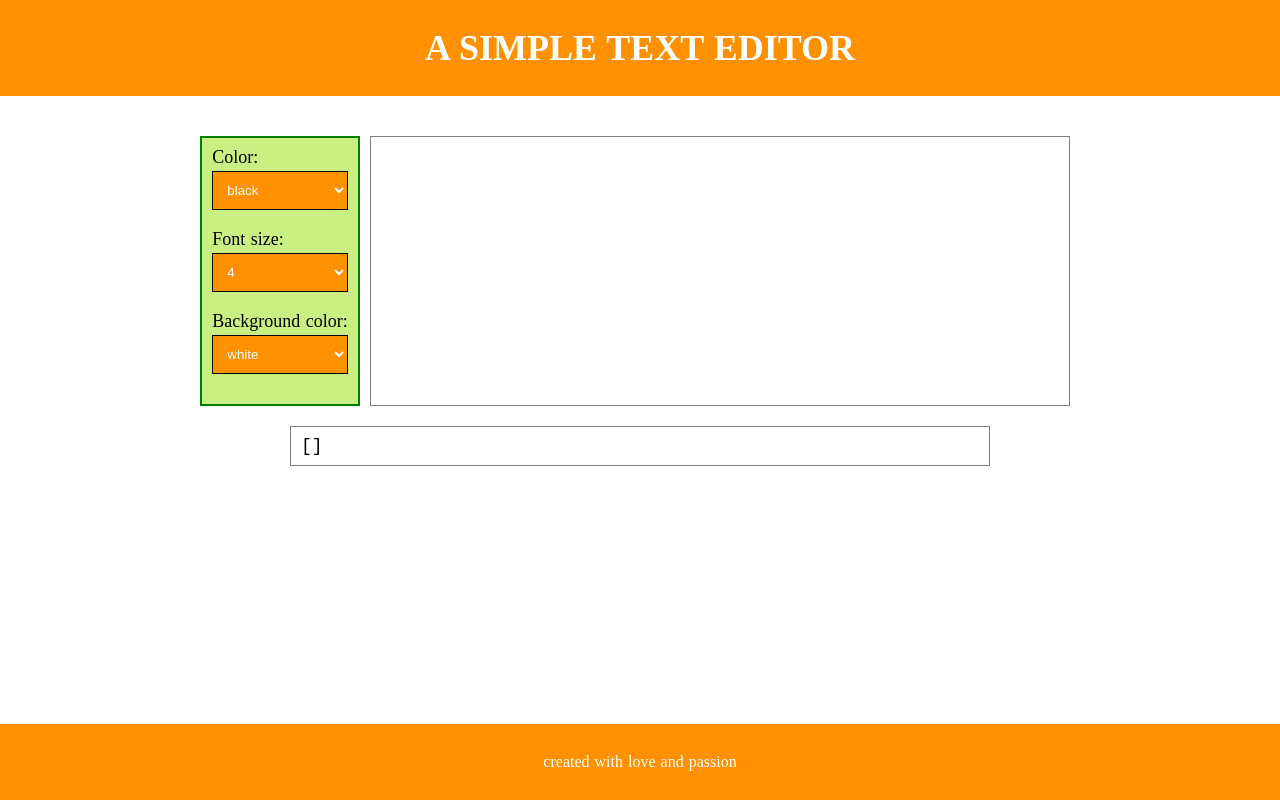
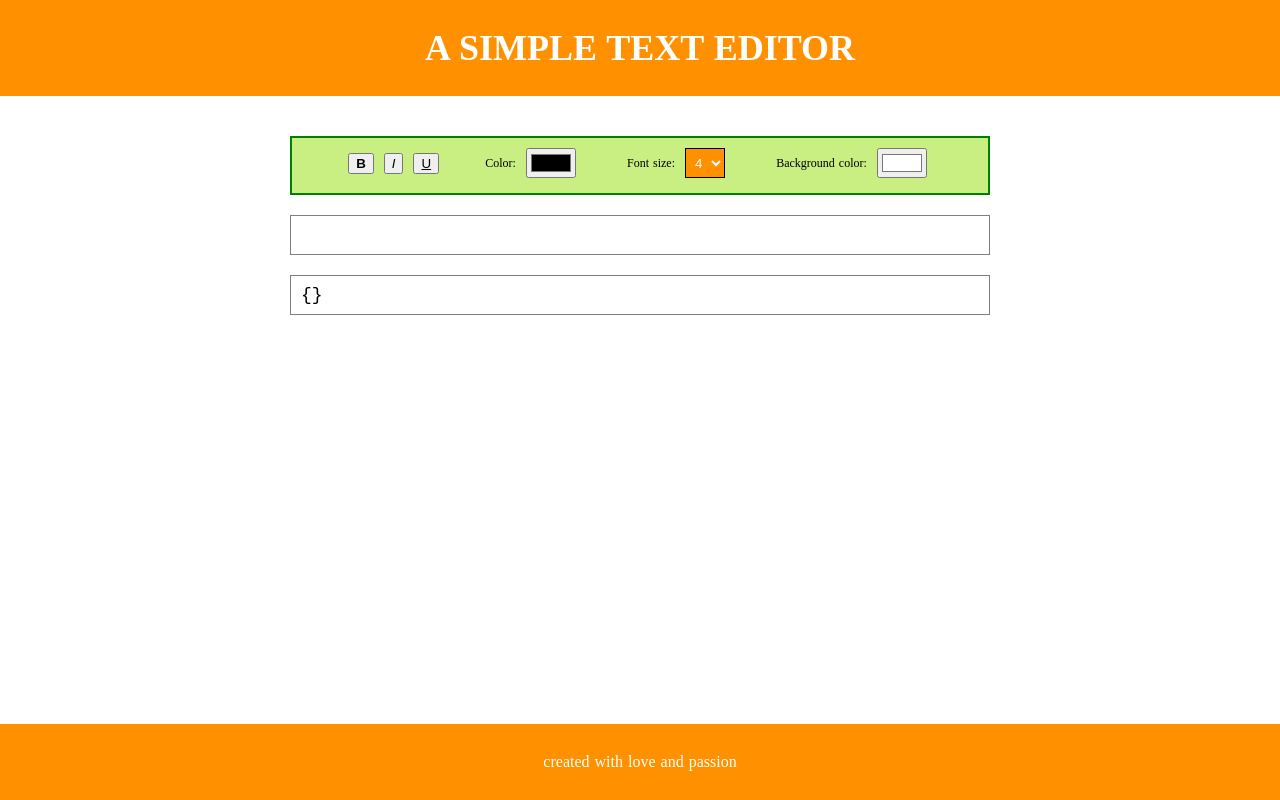
Before and after one commit to mirafedas/wysiwyg-editor, a Nuxt app: page / in a window 1280 px wide. Built offline with nearby package versions, Linux system fonts and the light colour scheme.

Commit message:
json added, refactoring

```diff
--- a/components/EditorField.vue
+++ b/components/EditorField.vue
@@ -1,16 +1,13 @@
 <template>
   <main>
     <div class="wrapper">
-      <TextSettings
-        @changeColor="changeColor"
-        @changeFontSize="changeFontSize"
-        @changeBgColor="changeBgColor"
-      />
+      <TextSettings @change="change" />
       <div
         ref="textarea"
         class="main-wrapper"
         contenteditable="true"
         spellcheck="false"
+        @blur="saveText"
       ></div>
       <pre class="main-wrapper">{{ texts }}</pre>
     </div>
@@ -28,28 +25,22 @@ export default {
   computed: {
     ...mapState(['texts'])
   },
+  mounted() {
+    this.$refs.textarea.innerHTML = localStorage.getItem('text')
+  },
   methods: {
     ...mapMutations(['saveInJSON']),
-    changeColor(color) {
-      if (color) {
-        document.execCommand('foreColor', false, color)
-        this.getJSON()
-      }
+    saveText() {
+      localStorage.setItem('text', this.$refs.textarea.innerHTML)
     },
-    changeFontSize(fontSize) {
-      if (fontSize) {
-        document.execCommand('fontSize', false, fontSize)
-        this.getJSON()
-      }
-    },
-    changeBgColor(bgColor) {
-      if (bgColor) {
-        document.execCommand('backColor', false, bgColor)
-        this.getJSON()
-      }
+    change(newProp) {
+      document.execCommand(newProp.type, false, newProp.val)
+      this.getJSON()
     },
     getJSON() {
-      this.saveInJSON(this.$refs.textarea.innerHTML)
+      const html = this.$refs.textarea
+      this.saveInJSON(html)
+      event.preventDefault()
     }
   }
 }
@@ -74,9 +65,10 @@ main {
 
 .wrapper {
   display: flex;
-  flex-wrap: wrap;
+  flex-direction: column;
+  justify-content: center;
+  align-items: center;
   width: 100%;
-  justify-content: center;
 }
 
 pre {
--- a/components/TextSettings.vue
+++ b/components/TextSettings.vue
@@ -1,22 +1,31 @@
 <template>
   <form>
-    <fieldset>
+    <div>
+      <button @click="$emit('change', { type: 'bold', val: null })">
+        <b>B</b>
+      </button>
+      <button @click="$emit('change', { type: 'italic', val: null })">
+        <i>I</i>
+      </button>
+      <button @click="$emit('change', { type: 'underline', val: null })">
+        <u>U</u>
+      </button>
+    </div>
+    <div>
       <label for="color">Color:</label>
-      <select id="color" v-model="color" @change="$emit('changeColor', color)">
-        <option>black</option>
-        <option>white</option>
-        <option>yellow</option>
-        <option>orange</option>
-        <option>red</option>
-        <option>blue</option>
-        <option>green</option>
-        <option>violet</option>
-      </select>
+      <input
+        id="color"
+        v-model="color"
+        type="color"
+        @change="$emit('change', { type: 'foreColor', val: color })"
+      />
+    </div>
+    <div>
       <label for="fontSize">Font size:</label>
       <select
         id="fontSize"
         v-model="fontSize"
-        @change="$emit('changeFontSize', fontSize)"
+        @change="$emit('change', { type: 'fontSize', val: fontSize })"
       >
         <option>1</option>
         <option>2</option>
@@ -27,22 +36,16 @@
         <option>7</option>
         <option>8</option>
       </select>
+    </div>
+    <div>
       <label for="bgColor">Background color:</label>
-      <select
+      <input
         id="bgColor"
         v-model="bgColor"
-        @change="$emit('changeBgColor', bgColor)"
-      >
-        <option>white</option>
-        <option>black</option>
-        <option>yellow</option>
-        <option>orange</option>
-        <option>red</option>
-        <option>blue</option>
-        <option>green</option>
-        <option>violet</option>
-      </select>
-    </fieldset>
+        type="color"
+        @change="$emit('change', { type: 'backColor', val: bgColor })"
+      />
+    </div>
   </form>
 </template>
 
@@ -50,9 +53,9 @@
 export default {
   data: () => {
     return {
-      color: 'black',
+      color: '#000000',
       fontSize: 4,
-      bgColor: 'white'
+      bgColor: '#ffffff'
     }
   }
 }
@@ -60,19 +63,40 @@ export default {
 
 <style lang="scss" scoped>
 @import '~/assets/vars.scss';
-fieldset {
+form {
   display: flex;
-  flex-direction: column;
+  justify-content: space-evenly;
+  flex-wrap: wrap;
+  width: 100%;
+  max-width: 700px;
   margin: 10px 0;
   padding: 10px;
   background-color: $bg-color;
   border: 2px solid green;
+
+  & > div {
+    display: flex;
+    align-items: center;
+    margin-bottom: 5px;
+
+    & > button {
+      margin: 0 5px;
+    }
+  }
+}
+
+input,
+select {
+  height: 30px;
+  margin: 0 10px;
+}
+
+label {
+  font-size: 12px;
 }
 
 select {
-  width: 100%;
-  padding: 10px;
-  margin: 5px 0 20px 0;
+  padding: 5px;
   background-color: $main-color;
   border-color: black;
   color: white;
--- a/store/index.js
+++ b/store/index.js
@@ -1,9 +1,11 @@
+import { htmlToJson } from '../utils/html2json'
+
 export const state = () => ({
-  texts: []
+  texts: {}
 })
 
 export const mutations = {
   saveInJSON(state, newText) {
-    state.texts.push(newText)
+    state.texts = htmlToJson(newText)
   }
 }
--- /dev/null
+++ b/utils/html2json.js
@@ -0,0 +1,17 @@
+export const htmlToJson = (div, obj) => {
+  if (!obj) {
+    obj = []
+  }
+  const tag = {}
+  tag.tagName = div.tagName
+  tag.textContent = div.textContent
+  tag.children = []
+  for (let i = 0; i < div.children.length; i++) {
+    tag.children.push(htmlToJson(div.children[i]))
+  }
+  for (let i = 0; i < div.attributes.length; i++) {
+    const attr = div.attributes[i]
+    tag['@' + attr.name] = attr.value
+  }
+  return tag
+}
```
